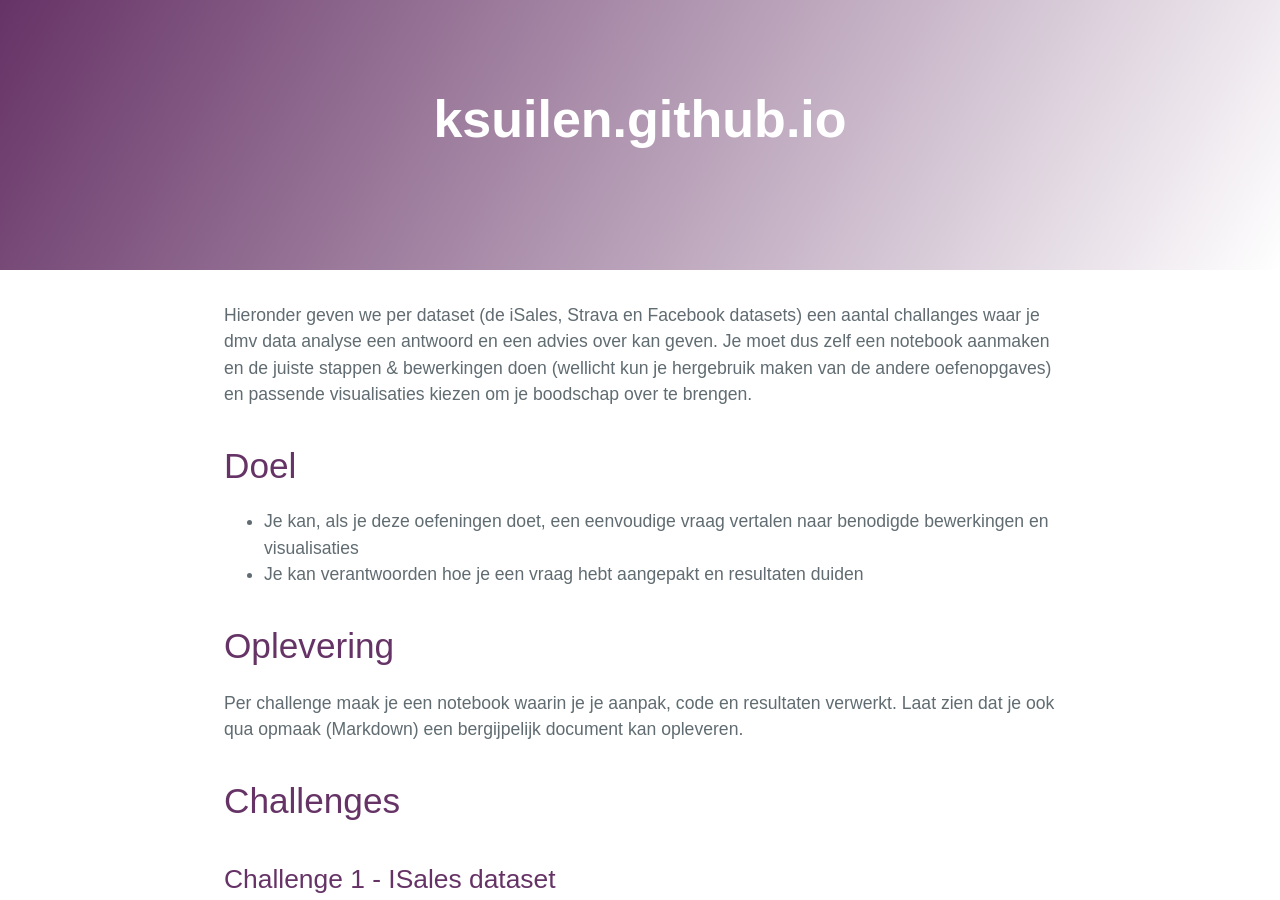
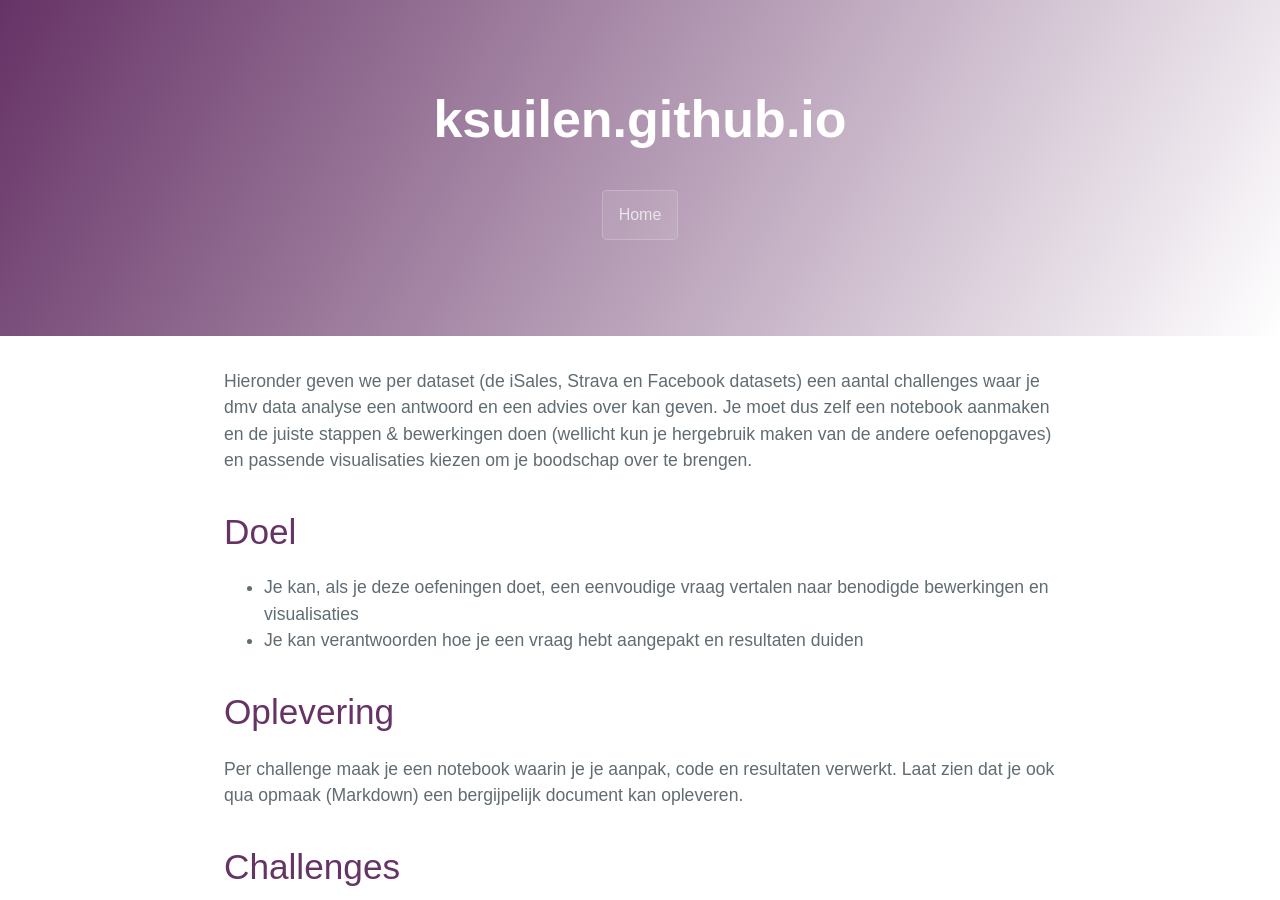
Before and after one commit to ksuilen/ksuilen.github.io, a Jekyll site: the page built from challenges_orientatie.md, in a window 1280 px wide and 900 px high. Built offline with Jekyll 4.4.1, drawn with Linux system fonts in a browser that asks for light colours; our own code applies the rules of GitHub Pages for plain Markdown files; the repository's description, which GitHub fills in, is left out.

Commit message:
home knop toegevoegd en typo

```diff
--- a/_layouts/default.html
+++ b/_layouts/default.html
@@ -15,6 +15,7 @@
     <section class="page-header">
       <h1 class="project-name">{{ site.title | default: site.github.repository_name }}</h1>
       <h2 class="project-tagline">{{ site.description | default: site.github.project_tagline }}</h2>
+      <a href="/" class="btn">Home</a>
       {% if site.github.is_project_page %}
         <a href="{{ site.github.repository_url }}" class="btn">View on GitHub</a>
       {% endif %}
--- a/challenges_orientatie.md
+++ b/challenges_orientatie.md
@@ -3,7 +3,7 @@ permalink: /challenges_orientatie.html
 title: "Orientatie - Challenges "
 ---
 
-Hieronder geven we per dataset (de iSales, Strava en Facebook datasets) een aantal challanges waar je dmv data analyse een antwoord en een advies over kan geven. Je moet dus zelf een notebook aanmaken en de juiste stappen & bewerkingen doen (wellicht kun je hergebruik maken van de andere oefenopgaves) en passende visualisaties kiezen om je boodschap over te brengen.
+Hieronder geven we per dataset (de iSales, Strava en Facebook datasets) een aantal challenges waar je dmv data analyse een antwoord en een advies over kan geven. Je moet dus zelf een notebook aanmaken en de juiste stappen & bewerkingen doen (wellicht kun je hergebruik maken van de andere oefenopgaves) en passende visualisaties kiezen om je boodschap over te brengen.
 
 # Doel
 - Je kan, als je deze oefeningen doet, een eenvoudige vraag vertalen naar benodigde bewerkingen en visualisaties
```
